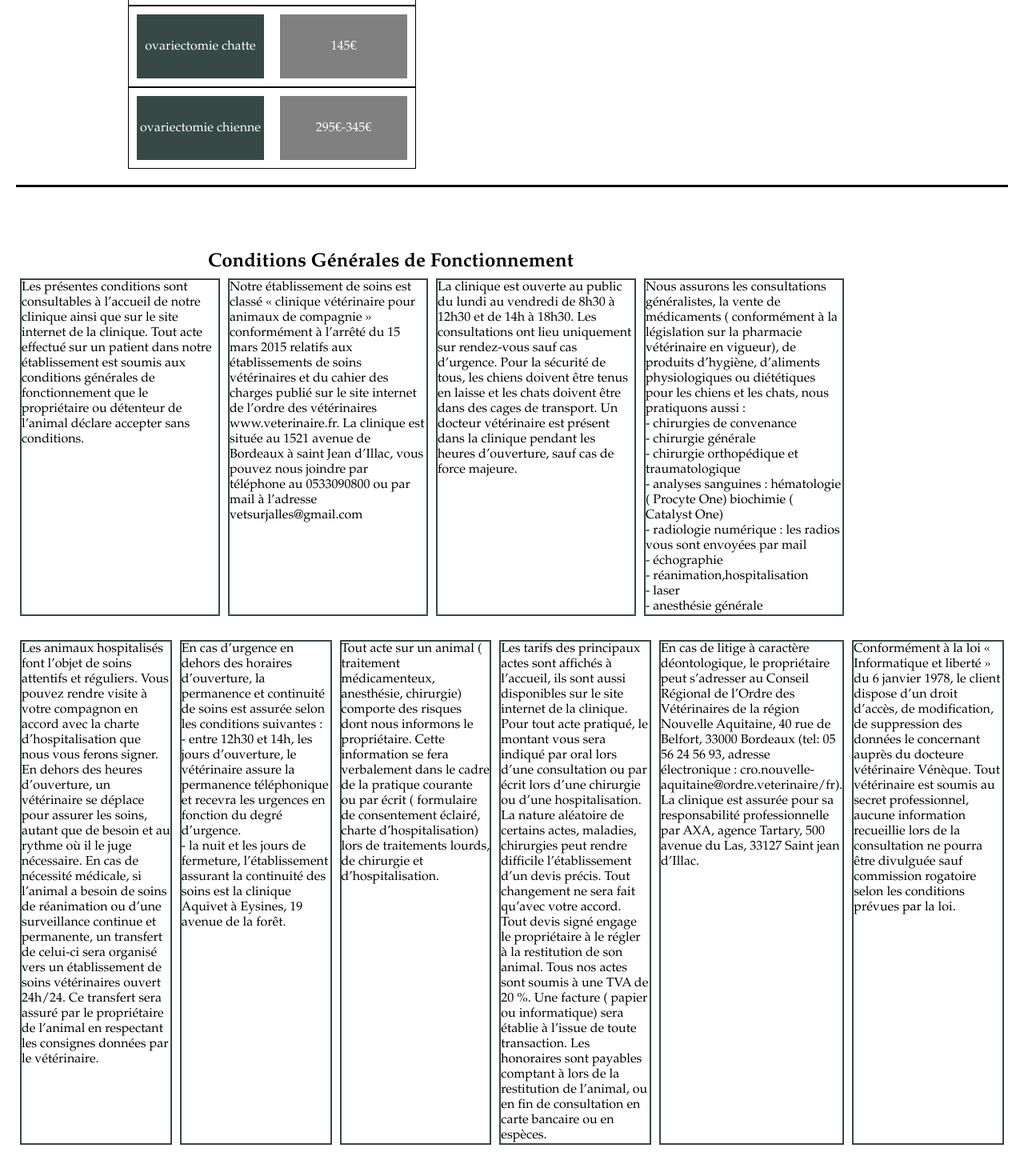
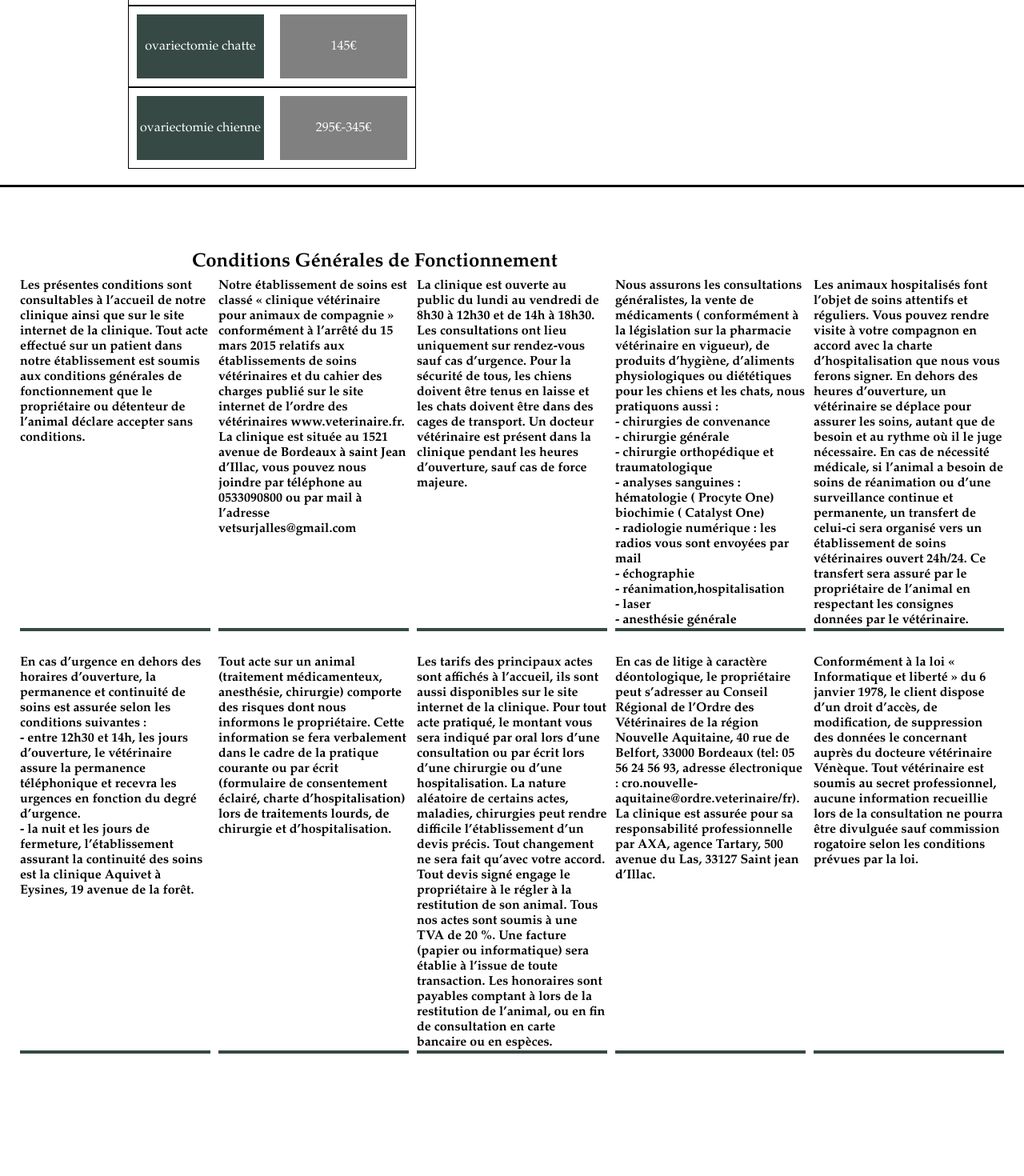
Before and after one commit to antoinefilleul/site-clinique-veterinaire, a React (Vite) app: page / in a window 1280 px wide. Shown: the part 2054-3524 px from the top of the page at 80% size. After the commit the page ends 3440 px from the top, so only its background shows below. Built offline with nearby package versions, Linux system fonts and the light colour scheme.

Commit message:
add style cgf and button

```diff
--- a/src/layout/button.tsx
+++ b/src/layout/button.tsx
@@ -29,7 +29,7 @@ export default function MenuListComposition() {
     (event: React.MouseEvent<HTMLButtonElement>) => {
     setAnchorEl(event.currentTarget);
     push_button_index(parseInt(event.currentTarget.id))
-    setOpen((prev) => placement !== newPlacement || !prev);
+    setOpen(false)
     setPlacement(newPlacement);
   };
   const handleHover =
@@ -62,9 +62,9 @@ export default function MenuListComposition() {
       <Grid>
         <Grid item>
           <div className={styles.menu}>
-          <Button id="0" sx={{color: "white"}} onMouseEnter={handleHover('top-start')}>ACCUEIL</Button>
-          <Button id="1" sx={{color: "white"}} onMouseEnter={handleHover('top-start')}>SERVICES</Button>
-          <Button id="2" sx={{color: "white"}} onMouseEnter={handleHover('top-start')}>NOS CONSEILS</Button>
+          <Button id="0" sx={{color: "white"}}onMouseLeave={handleLeave('top-start')} onMouseEnter={handleHover('top-start')}>ACCUEIL</Button>
+          <Button id="1" sx={{color: "white"}}onMouseLeave={handleLeave('top-start')} onMouseEnter={handleHover('top-start')}>SERVICES</Button>
+          <Button id="2" sx={{color: "white"}}onMouseLeave={handleLeave('top-start')} onMouseEnter={handleHover('top-start')}>NOS CONSEILS</Button>
           <Link to={"/Contact"} onClick={(e) =>{
                 if (currentLocation.pathname === '/CONTACT') {
                   e.preventDefault()
--- a/src/pages/accueil.module.scss
+++ b/src/pages/accueil.module.scss
@@ -137,24 +137,27 @@
 }
 
 .CGF1 {
-  margin: 20px;
+  margin-top: 20px;
   border-top: solid black;
 }
 
 .CGF1 ul{
+  margin-left: 20px;
+  margin-right: 20px;
   justify-content: flex-start;
   display: flex;
   padding: 0;
 }
 
 .CGF1 li {
+  font-weight: bold;
   display: flex;
   justify-content: center;
   min-height: 80px;
   width: 250px;
   margin: 5px;
   list-style: none;
-  border: #364945 solid 2px;
+  border-bottom:#364945 solid 4px;
 }
 
 .CGF2 {
@@ -167,11 +170,13 @@
 }
 
 .CGF2 li {
+  font-weight: bold;
+  font-size: 16px;
   display: flex;
   justify-content: center;
   min-height: 80px;
   width: 250px;
   margin: 5px;
   list-style: none;
-  border: #364945 solid 2px;
+  border-bottom:#364945 solid 4px;
 }
--- a/src/pages/accueil.tsx
+++ b/src/pages/accueil.tsx
@@ -66,16 +66,16 @@ export default function Accueil() {
         - réanimation,hospitalisation<br></br>
         - laser<br></br>
         - anesthésie générale</li>
+        <li>Les animaux hospitalisés font l’objet de soins attentifs et réguliers. Vous pouvez rendre visite à votre compagnon en accord avec la charte d’hospitalisation que nous vous ferons signer. En dehors des heures d’ouverture, un vétérinaire se déplace pour assurer les soins, autant que de besoin et au rythme où il le juge nécessaire. En cas de nécessité médicale, si l’animal a besoin de soins de réanimation ou d’une surveillance continue et permanente, un transfert de celui-ci sera organisé vers un établissement de soins vétérinaires ouvert 24h/24. Ce transfert sera assuré par le propriétaire de l’animal en respectant les consignes données par le vétérinaire.</li>
         </ul>
         </div>
         <div className={styles.CGF2}>
         <ul>
-        <li>Les animaux hospitalisés font l’objet de soins attentifs et réguliers. Vous pouvez rendre visite à votre compagnon en accord avec la charte d’hospitalisation que nous vous ferons signer. En dehors des heures d’ouverture, un vétérinaire se déplace pour assurer les soins, autant que de besoin et au rythme où il le juge nécessaire. En cas de nécessité médicale, si l’animal a besoin de soins de réanimation ou d’une surveillance continue et permanente, un transfert de celui-ci sera organisé vers un établissement de soins vétérinaires ouvert 24h/24. Ce transfert sera assuré par le propriétaire de l’animal en respectant les consignes données par le vétérinaire.</li>
         <li>En cas d’urgence en dehors des horaires d’ouverture, la permanence et continuité de soins est assurée selon les conditions suivantes :<br></br>
         - entre 12h30 et 14h, les jours d’ouverture, le vétérinaire assure la permanence téléphonique et recevra les urgences en fonction du degré d’urgence.<br></br>
         - la nuit et les jours de fermeture, l’établissement assurant la continuité des soins est la clinique Aquivet à Eysines, 19 avenue de la forêt.</li>
-        <li>Tout acte sur un animal ( traitement médicamenteux, anesthésie, chirurgie) comporte des risques dont nous informons le propriétaire. Cette information se fera verbalement dans le cadre de la pratique courante ou par écrit ( formulaire de consentement éclairé, charte d’hospitalisation) lors de traitements lourds, de chirurgie et d’hospitalisation.</li>
-        <li>Les tarifs des principaux actes sont affichés à l’accueil, ils sont aussi disponibles sur le site internet de la clinique. Pour tout acte pratiqué, le montant vous sera indiqué par oral lors d’une consultation ou par écrit lors d’une chirurgie ou d’une hospitalisation. La nature aléatoire de certains actes, maladies, chirurgies peut rendre difficile l’établissement d’un devis précis. Tout changement ne sera fait qu’avec votre accord. Tout devis signé engage le propriétaire à le régler à la restitution de son animal. Tous nos actes sont soumis à une TVA de 20 %. Une facture ( papier ou informatique) sera établie à l’issue de toute transaction. Les honoraires sont payables comptant à lors de la restitution de l’animal, ou en fin de consultation en carte bancaire ou en espèces.</li>
+        <li>Tout acte sur un animal (traitement médicamenteux, anesthésie, chirurgie) comporte des risques dont nous informons le propriétaire. Cette information se fera verbalement dans le cadre de la pratique courante ou par écrit (formulaire de consentement éclairé, charte d’hospitalisation) lors de traitements lourds, de chirurgie et d’hospitalisation.</li>
+        <li>Les tarifs des principaux actes sont affichés à l’accueil, ils sont aussi disponibles sur le site internet de la clinique. Pour tout acte pratiqué, le montant vous sera indiqué par oral lors d’une consultation ou par écrit lors d’une chirurgie ou d’une hospitalisation. La nature aléatoire de certains actes, maladies, chirurgies peut rendre difficile l’établissement d’un devis précis. Tout changement ne sera fait qu’avec votre accord. Tout devis signé engage le propriétaire à le régler à la restitution de son animal. Tous nos actes sont soumis à une TVA de 20 %. Une facture (papier ou informatique) sera établie à l’issue de toute transaction. Les honoraires sont payables comptant à lors de la restitution de l’animal, ou en fin de consultation en carte bancaire ou en espèces.</li>
         <li>En cas de litige à caractère déontologique, le propriétaire peut s’adresser au Conseil Régional de l’Ordre des Vétérinaires de la région Nouvelle Aquitaine, 40 rue de Belfort, 33000 Bordeaux (tel: 05 56 24 56 93, adresse électronique : cro.nouvelle-aquitaine@ordre.veterinaire/fr). La clinique est assurée pour sa responsabilité professionnelle par AXA, agence Tartary, 500 avenue du Las, 33127 Saint jean d’Illac.</li>
         <li>Conformément à la loi « Informatique et liberté » du 6 janvier 1978, le client dispose d’un droit d’accès, de modification, de suppression des données le concernant auprès du docteure vétérinaire Vénèque. Tout vétérinaire est soumis au secret professionnel, aucune information recueillie lors de la consultation ne pourra être divulguée sauf commission rogatoire selon les conditions prévues par la loi.</li>
           </ul>
```
